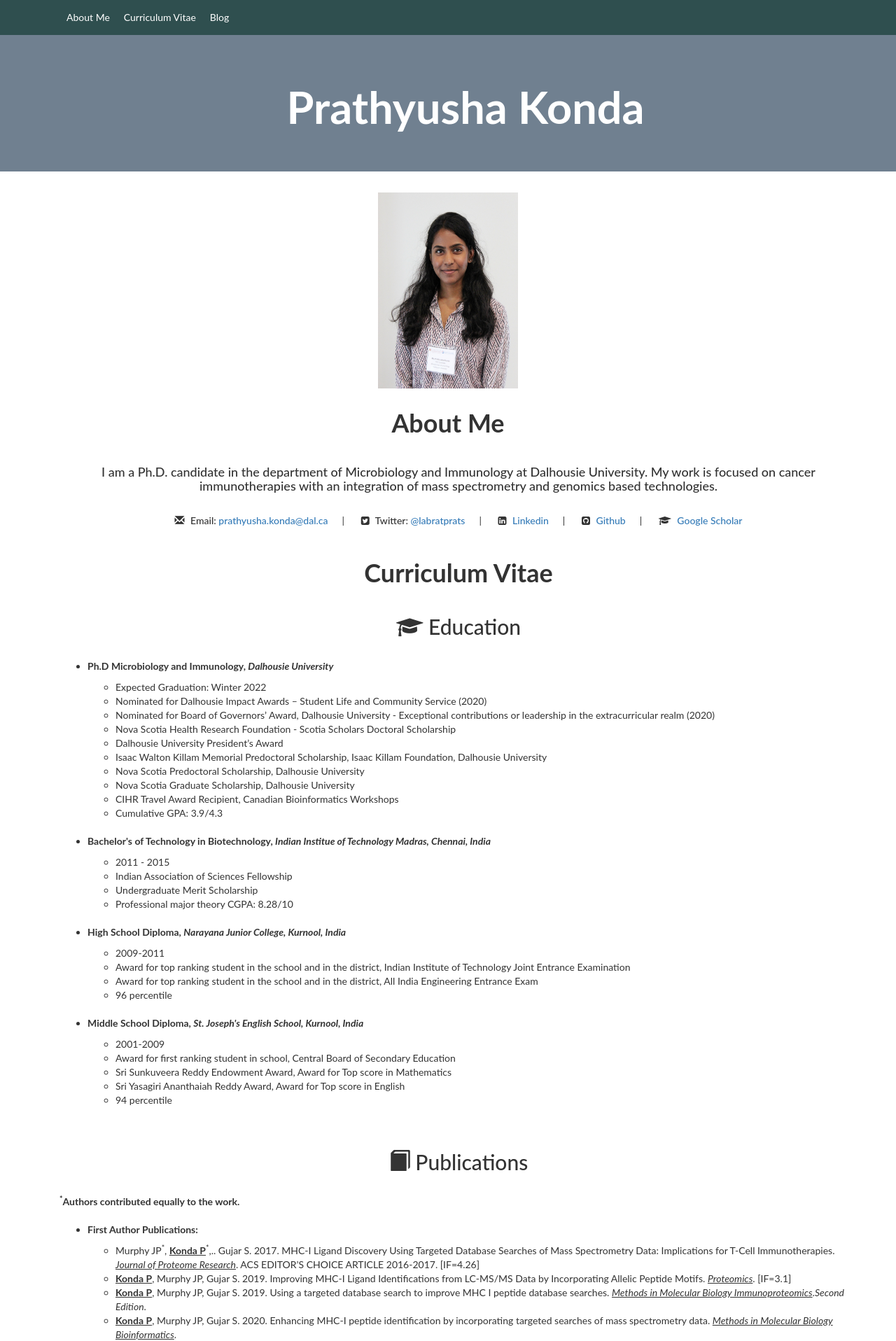
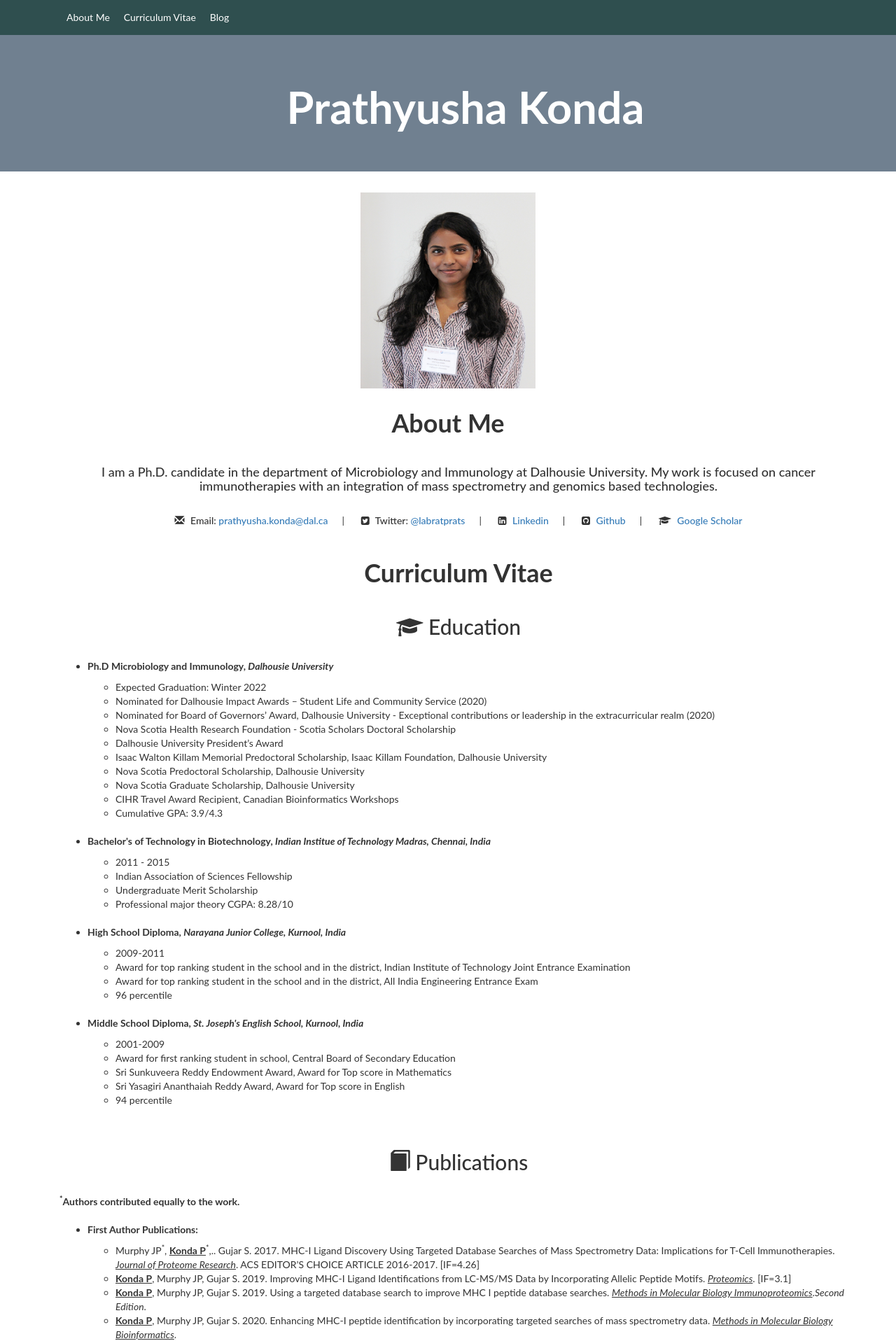
Before and after one commit to Prathyusha-konda/Prathyusha-konda.github.io, a Jekyll site: the page built from index.md, in a window 1280 px wide. Shown: the top 1916 px of the page at 70% size. Built offline with Jekyll 4.4.1, drawn with Linux system fonts in a browser that asks for light colours; nearby versions of some CDN libraries.

Commit message:
Update index.md

```diff
--- a/index.md
+++ b/index.md
@@ -7,7 +7,7 @@ page_title: Prathyusha Konda
 scroll: true
 ---
 <p align="center">
-  <img src="images/header_new_copy.jpg" width="200" height="280" alt="hi" class="inline" />
+  <img src="images/header_new_copy.jpg" width="250" height="280" alt="hi" class="inline" />
 </p>
 <div class="container" id="about">
 </div>
```
